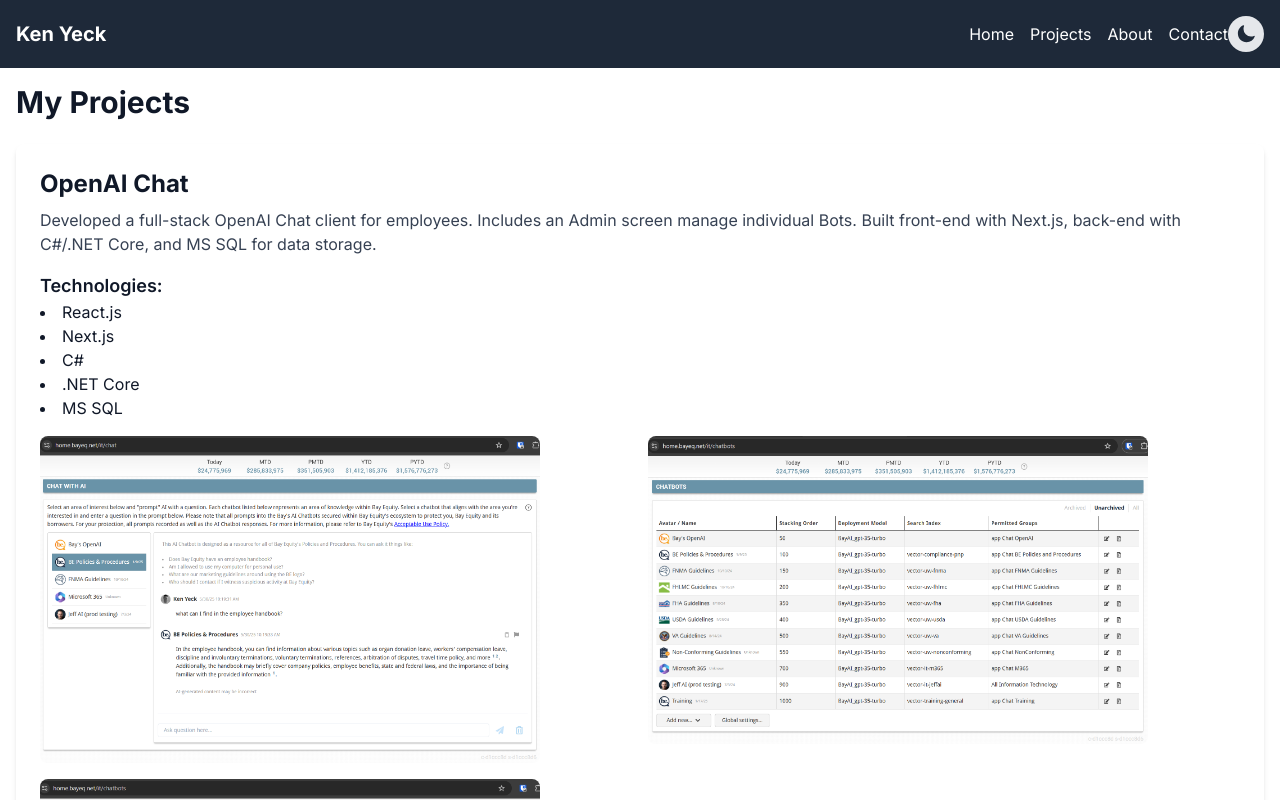
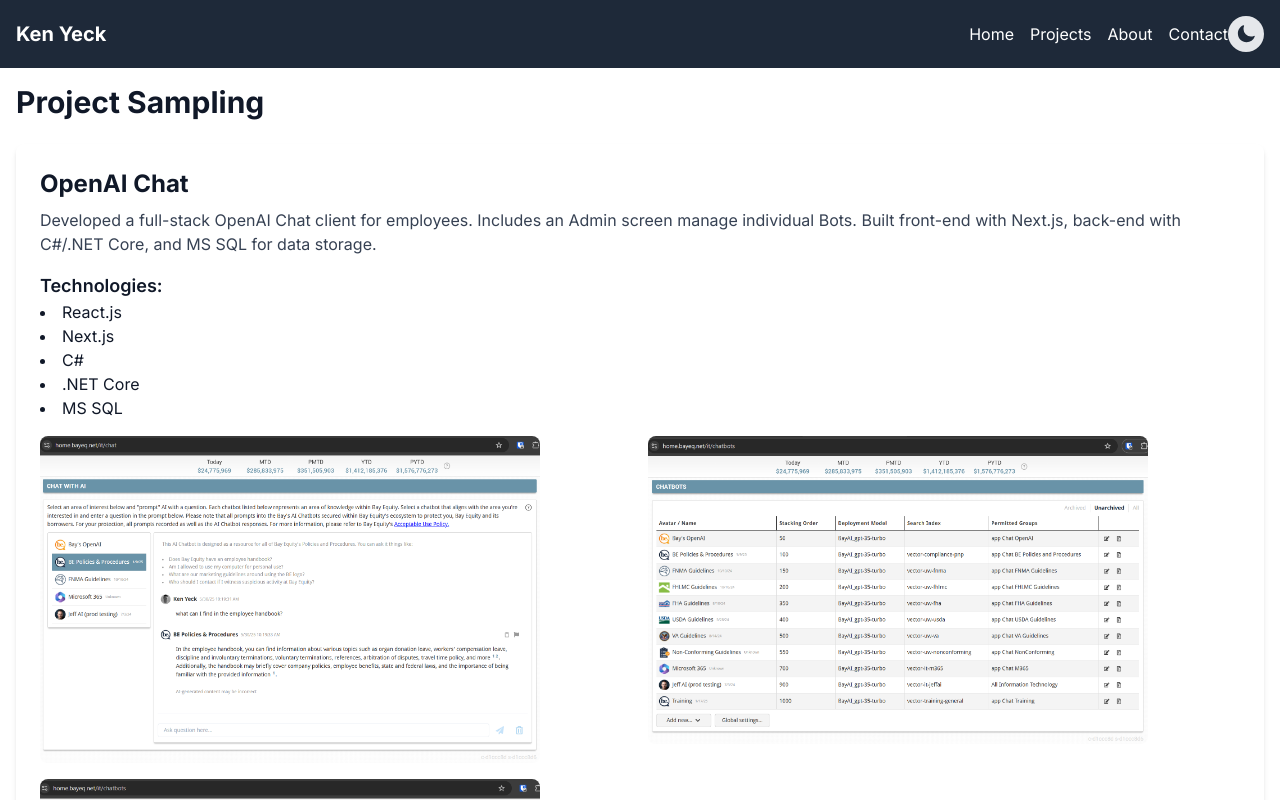
Before and after one commit to kenyeck/portfolio, a Next.js app: page /projects in a window 1280 px wide. Shown: the top 800 px of the page. Built offline with nearby package versions, Linux system fonts and the light colour scheme.

Commit message:
Updated projects page title

```diff
--- a/src/pages/projects.tsx
+++ b/src/pages/projects.tsx
@@ -8,7 +8,7 @@
     <div className="flex flex-col min-h-screen">
       <Navbar />
       <main className="flex-grow container mx-auto p-4">
-        <h1 className="text-3xl font-bold mb-6">My Projects</h1>
+        <h1 className="text-3xl font-bold mb-6">Project Sampling</h1>
         {projects.map((project) => (
           <ProjectCard key={project.id} project={project} />
         ))}
```
